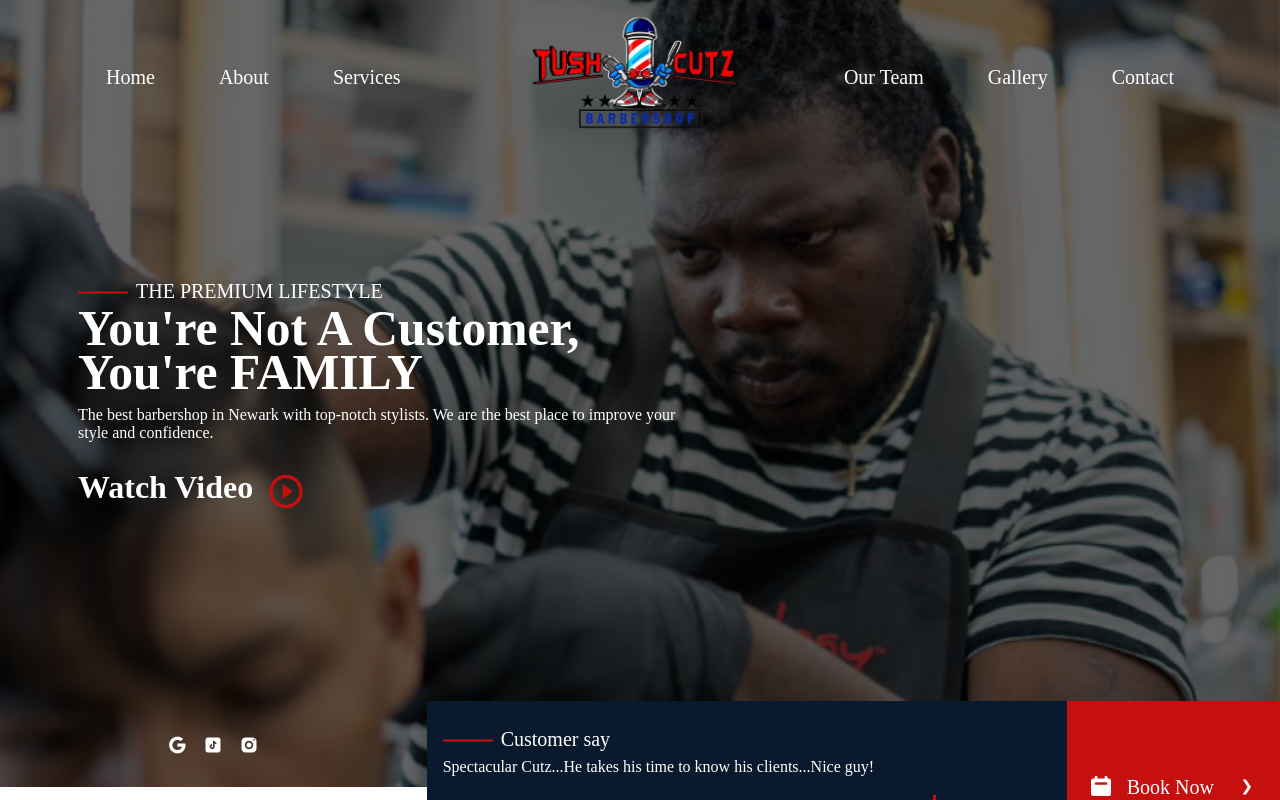
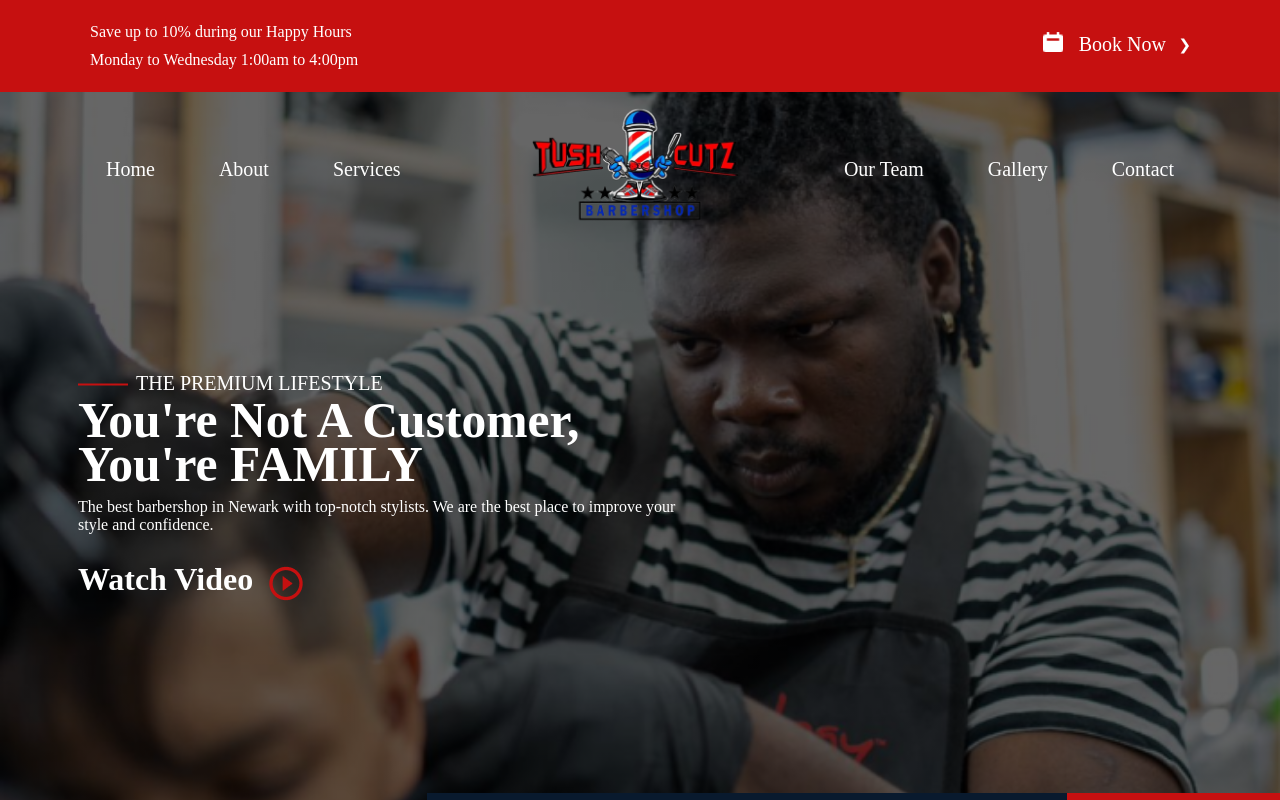
Before and after one commit to AdebisiRex/tushcutz, a React (Create React App) app: page / in a window 1280 px wide. Shown: the top 800 px of the page. Built offline with nearby package versions, Linux system fonts and the light colour scheme; a web font is replaced by a local one.

Commit message:
Top red banner added

```diff
--- a/src/App.js
+++ b/src/App.js
@@ -6,13 +6,14 @@ import { useEffect } from "react";
 import WOW from "wowjs";
 import "animate.css";
 import Header from "./sections/Header";
-import Service from "./components/Service";
+// import Service from "./components/Service";
 import AboutUs from "./components/AboutUs";
 // import Pricelist from "./sections/Pricelist";
 import OurTeam from "./sections/OurTeam";
 import OurGallery from "./sections/OurGallery";
 import Map from "./sections/Map";
 import NewPriceList from "./sections/NewPriceList";
+import Banner from "./components/Banner";
 
 function App() {
   useEffect(()=>{
@@ -21,6 +22,7 @@ function App() {
 
   return (
     <div>
+      <Banner/>
       <Header/>
       {/* <Service/> */}
       <AboutUs/>
--- /dev/null
+++ b/src/components/Banner.js
@@ -0,0 +1,41 @@
+import React from "react";
+import classes from "../styles/Banner.module.css";
+
+import book from "../assets/book.png";
+import bookArrow from "../assets/book-arrow.png";
+
+const Banner = () => {
+  return (
+    <div className="bg-danger">
+      <a
+        rel="noreferrer"
+        target="_blank"
+        href="https://booksy.com/en-us/540342_tush-cutz-barbershop_barber-shop_134623_newark?do=invite&_branch_match_id=1051452559234864044&utm_source=sms&utm_medium=merchant_customer_invite&_branch_referrer=H4sIAAAAAAAAA8soKSkottLXT07J0UvKz88urtRLzs%2FVL7MM8s6PzM7Iz08CAIyEGjoiAAAA"
+        className={"container p-3 align-items-center " + classes.banner}
+      >
+        <div>
+          <p className="text-white m-1 ">
+            Save up to 10% during our Happy Hours
+          </p>
+          <p className="text-white m-1 ">
+            Monday to Wednesday 1:00am to 4:00pm
+          </p>
+        </div>
+
+        <div
+          className={
+            classes.book +
+            "px-4 d-flex justify-content-between align-items-center text-white"
+          }
+        >
+          <img src={book} className=" p-0 pb-2 m-0 me-3  " width={20} alt="" />
+          <p className="fs-5 mb-1 me-2">Book Now</p>
+
+          <img className=" " src={bookArrow} height={20} alt="" />
+        </div>
+      </a>
+    </div>
+  );
+};
+
+export default Banner;
--- /dev/null
+++ b/src/styles/Banner.module.css
@@ -0,0 +1,12 @@
+.book>a>img, .book>a>p{
+    display: block;
+    font-weight: 500;
+}
+
+.banner{
+    display:  flex;
+    justify-content: space-between;
+
+    text-decoration: none;
+
+}
```
